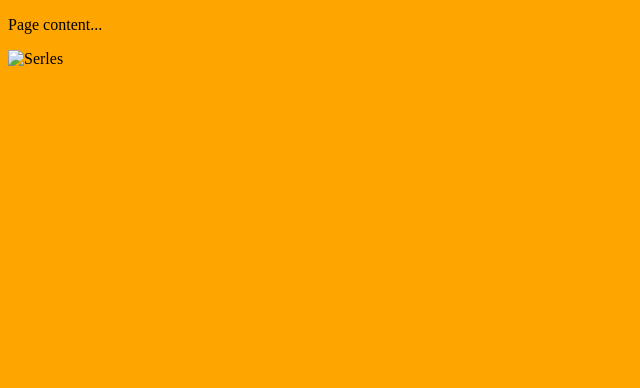
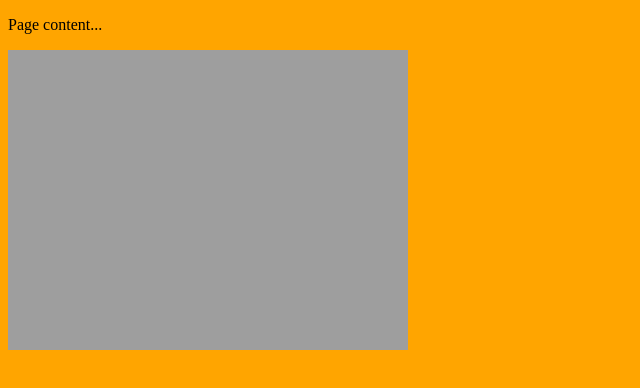
Before and after one commit to burnout-stephl/website, a plain HTML site: page index.html in a window 1280 px wide. Shown: the whole page, without its empty margins (0-640 px from the left). Drawn offline with Linux system fonts and the light colour scheme; the site is published under a folder, as on GitHub Pages, so addresses that start at the root find nothing.

Commit message:
Update index.html

```diff
--- a/index.html
+++ b/index.html
@@ -2,12 +2,12 @@
 <html>
 
  <head>
- <title> Blabla </title>
+ <title> Stephs html-site </title>
  </head>
 
 <body style="background-color:orange">
    <p>Page content...</p>
- <img src="/title.jpg" style="max-width:100%;" alt="Serles">
+ <img src="title.jpg" style="max-width:100%;" alt="Serles">
 
  </body>
 
```
